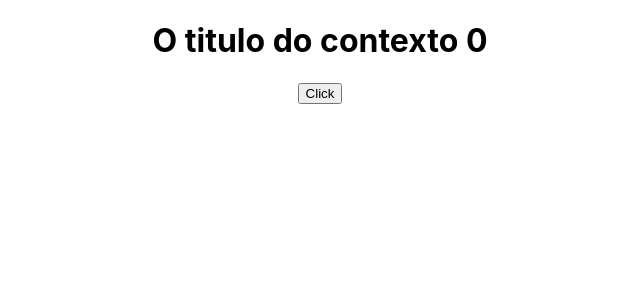
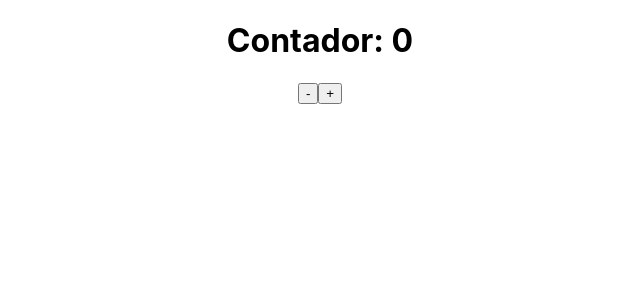
Before and after one commit to RafaelClaudio7/hooks-study-3, a React (Create React App) app: page / in a window 1280 px wide. Shown: the top 300 px of the page, without its empty margins (320-960 px from the left). Built offline with nearby package versions, Linux system fonts and the light colour scheme.

Commit message:
Review useReduce by React Docs

```diff
--- a/src/App.js
+++ b/src/App.js
@@ -1,32 +1,27 @@
 import { useReducer } from "react";
 import "./App.css";
 
-const globalState = {
-  title: "O titulo do contexto",
-  body: "O corpo do contexto",
-  counter: 0,
-};
+const initialState = { count: 0 };
 
 const reducer = (state, action) => {
   switch (action.type) {
-    case "muda": {
-      console.log("Chamou muda");
-      return { ...state, title: "Mudou" };
-    }
+    case "increment":
+      return { count: state.count + 1 };
+    case "decrement":
+      return { count: state.count - 1 };
+    default:
+      throw new Error();
   }
-  return { ...state };
 };
 
 function App() {
-  const [state, dispatch] = useReducer(reducer, globalState);
-  const { counter, title, body } = state;
-
+  const [state, dispatch] = useReducer(reducer, initialState);
+  const { count} = state;
   return (
     <div className="App">
-      <h1>
-        {title} {counter}
-      </h1>
-      <button onClick={() => dispatch({ type: "muda" })}>Click</button>
+      <h1>Contador: {count}</h1>
+      <button onClick={() => dispatch({ type: "decrement" })}>-</button>
+      <button onClick={() => dispatch({ type: "increment" })}>+</button>
     </div>
   );
 }
```
Also changed, not shown: src/setupTests.js (deleted, +0 -5 lines), src/logo.svg (deleted).
